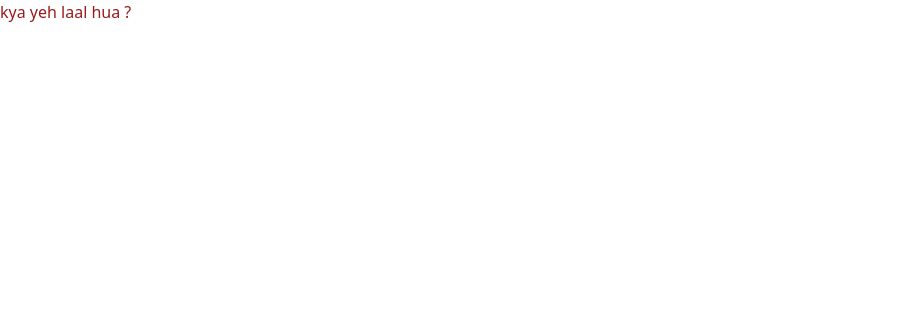
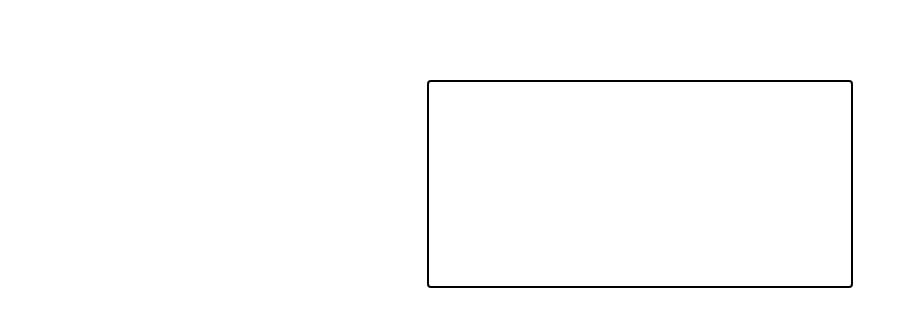
Before and after one commit to pjra99/stock-overflow, a React (Create React App) app: page / in a window 1280 px wide. Shown: the top 326 px of the page, without its empty margins (0-915 px from the left). Built offline with nearby package versions, Linux system fonts and the light colour scheme.

Commit message:
add: react router setup

```diff
--- a/package.json
+++ b/package.json
@@ -11,6 +11,7 @@
     "postcss-cli": "^8.3.1",
     "react": "^17.0.2",
     "react-dom": "^17.0.2",
+    "react-router-dom": "^6.2.2",
     "react-scripts": "4.0.3",
     "tailwindcss": "^2.1.4",
     "web-vitals": "^1.0.1"
--- a/src/App.js
+++ b/src/App.js
@@ -1,7 +1,21 @@
 import "./assets/main.css";
+import { BrowserRouter, Routes, Route } from "react-router-dom";
+import Home from "./Screens/Home";
+import SignIn from "./Screens/SignIn";
+import SignUp from "./Screens/SignUp";
+import Portfolio from "./Screens/Portfolio";
 
 function App() {
-  return <div className="text-red-800">kya yeh laal hua ?</div>;
+  return (
+    <BrowserRouter>
+      <Routes>
+        <Route path="/" element={<SignIn />} />
+        <Route path="signup" element={<SignUp />} />
+        <Route path="home" element={<Home />} />
+        <Route path="portfolio" element={<Portfolio />} />
+      </Routes>
+    </BrowserRouter>
+  );
 }
 
 export default App;
--- /dev/null
+++ b/src/Screens/Home.js
@@ -0,0 +1,4 @@
+function Home() {
+  return <div>This is your Home page</div>;
+}
+export default Home;
--- /dev/null
+++ b/src/Screens/Portfolio.js
@@ -0,0 +1,4 @@
+function Portfolio() {
+  return <div>This is Portfolio section</div>;
+}
+export default Portfolio;
--- /dev/null
+++ b/src/Screens/SignIn.js
@@ -0,0 +1,8 @@
+function SignIn() {
+  return (
+    <div className="flex justify-center">
+      <div className="w-1/3 mt-20 h-52 border-black border-2 rounded"></div>
+    </div>
+  );
+}
+export default SignIn;
--- /dev/null
+++ b/src/Screens/SignUp.js
@@ -0,0 +1,4 @@
+function SignUp() {
+  return <div>This is your sign up page</div>;
+}
+export default SignUp;
--- a/src/index.js
+++ b/src/index.js
@@ -1,18 +1,7 @@
-import React from 'react';
-import ReactDOM from 'react-dom';
-import './index.css';
-import App from './App';
-import reportWebVitals from './reportWebVitals';
-import "./assets/main.css"
+import React from "react";
+import ReactDOM from "react-dom";
+import "./index.css";
+import App from "./App";
+import "./assets/main.css";
 
-ReactDOM.render(
-  <React.StrictMode>
-    <App />
-  </React.StrictMode>,
-  document.getElementById('root')
-);
-
-// If you want to start measuring performance in your app, pass a function
-// to log results (for example: reportWebVitals(console.log))
-// or send to an analytics endpoint. Learn more: https://bit.ly/CRA-vitals
-reportWebVitals();
+ReactDOM.render(<App />, document.getElementById("root"));
```
Also changed, not shown: 2 other files (tests, documents, lock files or other folders).
